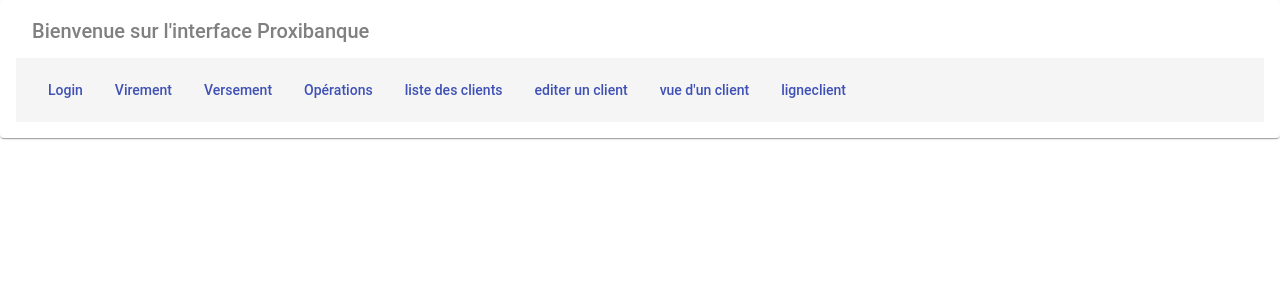
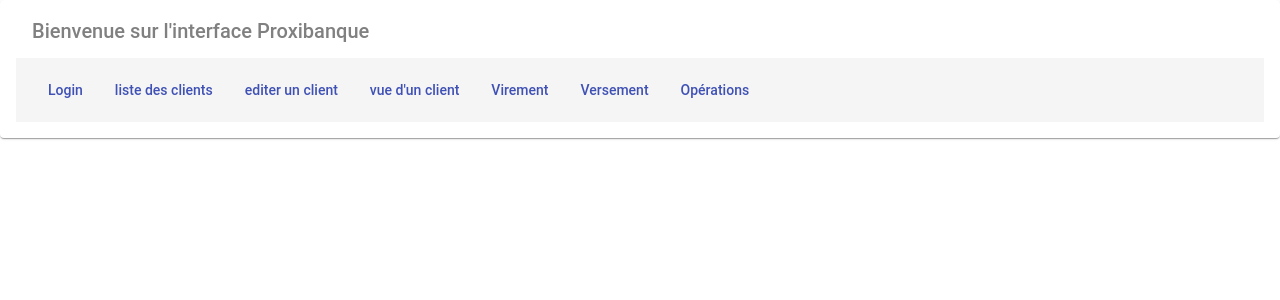
Before and after one commit to ONaTu-Dev/operations, an Angular app: page / in a window 1280 px wide. Shown: the top 300 px of the page. Built offline with nearby package versions, Linux system fonts and the light colour scheme.

Commit message:
commit 17h10 mardi

```diff
--- a/src/app/menu/menu.component.html
+++ b/src/app/menu/menu.component.html
@@ -5,15 +5,17 @@
   </mat-card-header>
   <mat-card-content>
   		<mat-toolbar>
-    		 <button mat-button color="primary" [routerLink]="['/login']"> Login </button>
-    		<!--  <button mat-button color="primary" [routerLink]="['/showoperations']" > Historisque des operations </button>  -->
-    	  	 <button mat-button color="primary" [routerLink]="['/virement']" >Virement </button>
-        	 <button mat-button color="primary" [routerLink]="['/versement']" >Versement </button>
-       		 <button mat-button color="primary" [routerLink]="['/operation-show']" > Opérations </button>
-         	 <button mat-button color="primary" [routerLink]="['/listClient']" > liste des clients </button>
-       		 <button mat-button color="primary" [routerLink]="['/client']" > editer un client </button>
-         	 <button mat-button color="primary" [routerLink]="['/vueclient']"> vue d'un client </button>
-        	 <button mat-button color="primary" [routerLink]="['/ligneclient']" > ligneclient </button>
+    		<button mat-button color="primary" [routerLink]="['/login']"> Login </button>
+    		<button mat-button color="primary" [routerLink]="['/listClient']" > liste des clients </button>
+    		<button mat-button color="primary" [routerLink]="['/client']" > editer un client </button>
+    		<button mat-button color="primary" [routerLink]="['/vueclient']"> vue d'un client </button>
+    	    <button mat-button color="primary" [routerLink]="['/virement']" >Virement </button>
+        	<button mat-button color="primary" [routerLink]="['/versement']" >Versement </button>
+       		<button mat-button color="primary" [routerLink]="['/operation-show']" > Opérations </button>
+
+         	 <!--  <button mat-button color="primary" [routerLink]="['/showoperations']" > Historisque des operations </button>
+        	 <button mat-button color="primary" [routerLink]="['/ligneclient']" > ligneclient </button> -->
+
 		</mat-toolbar>
     </mat-card-content>
 </mat-card>
```
